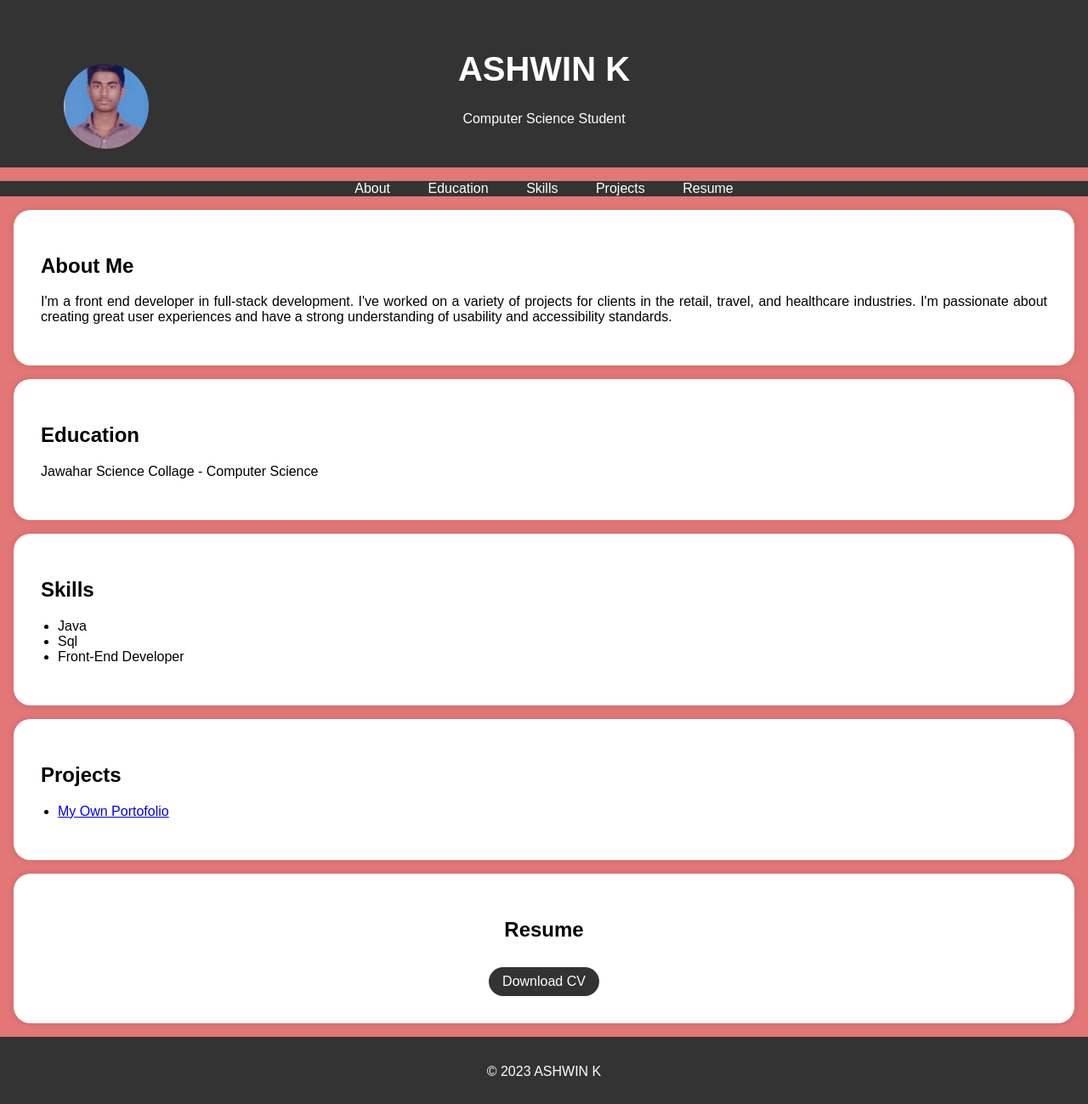
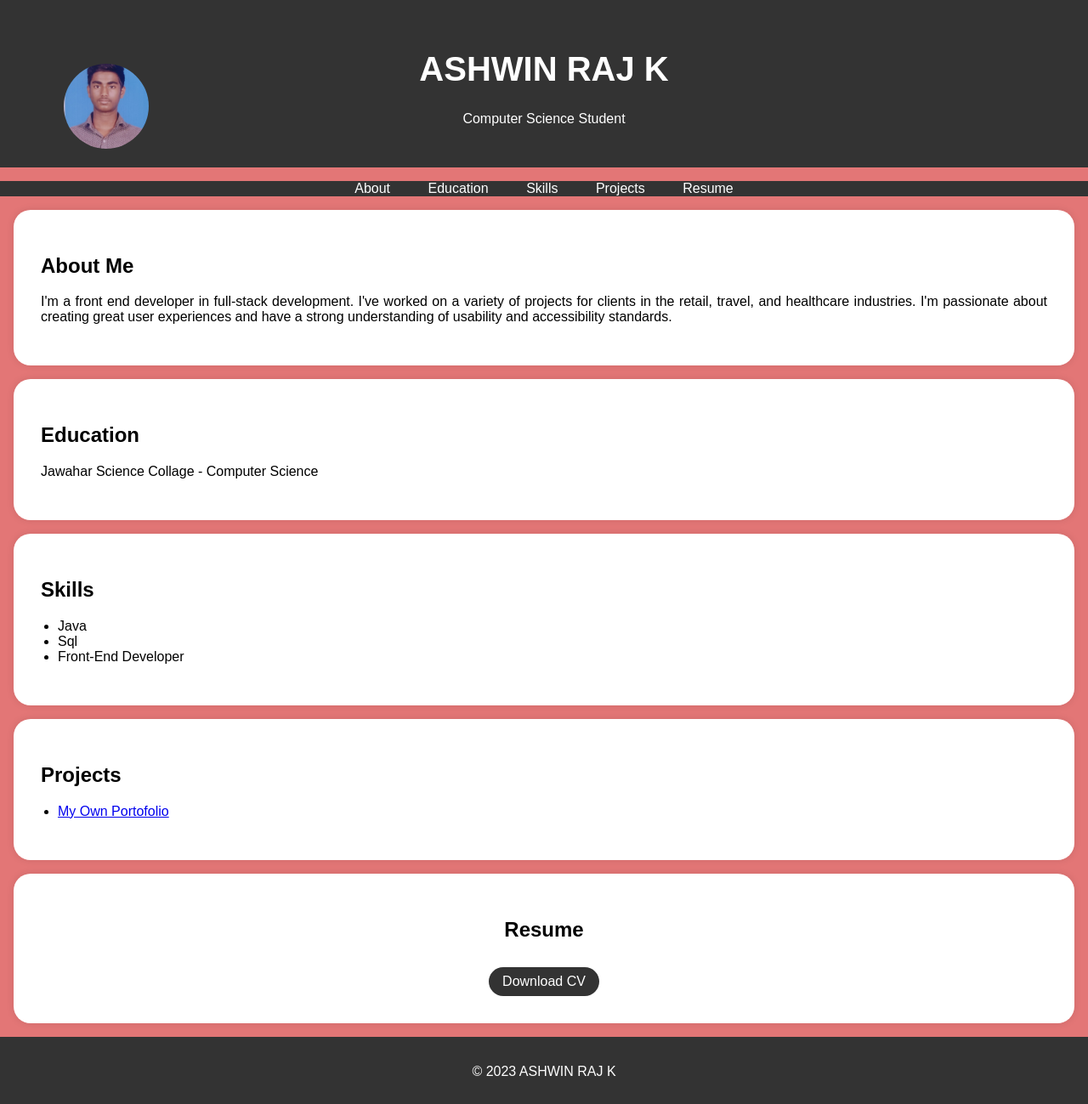
Before and after one commit to sivakandan0104/digitalportofolio2, a plain HTML site: page index.html in a window 1280 px wide. Shown: the whole page at 85% size. Drawn offline with Linux system fonts and the light colour scheme.

Commit message:
Update index.html

```diff
--- a/index.html
+++ b/index.html
@@ -95,7 +95,7 @@
         <div class="header-content">
 
             <img src="ashwin.jpg" alt="Your Profile Picture" class="profile-picture">
-            <h1>ASHWIN K</h1>
+            <h1>ASHWIN RAJ K</h1>
             <p>Computer Science Student</p>
         </div>
     </header>
@@ -156,7 +156,7 @@
     </section>
 
     <footer>
-        <p>&copy; 2023 ASHWIN K</p>
+        <p>&copy; 2023 ASHWIN RAJ K</p>
     </footer>
 
     <script>
```
